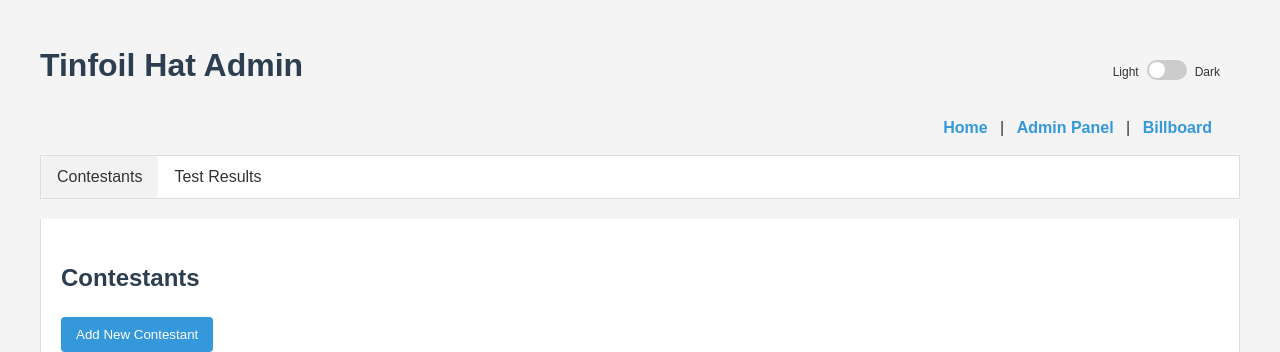
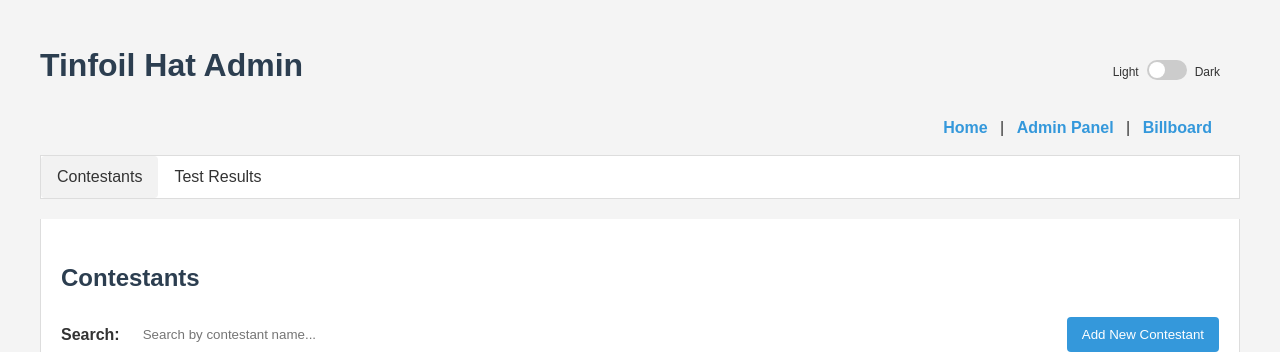
Before and after one commit to amne51ac/tinfoilhat, a Flask app: page /admin in a window 1280 px wide. Shown: the top 352 px of the page. Run offline with Flask 2, Linux system fonts and the light colour scheme; data that the repository does not hold is empty; parts of the project's set-up code (start-up, migrations or seed data) failed here and were passed over.

Commit message:
Add search to the leaderboard and admin

```diff
--- a/tinfoilhat/routes.py
+++ b/tinfoilhat/routes.py
@@ -282,6 +282,8 @@ def get_leaderboard():
     hat_type = request.args.get("hat_type")
     # Get show_all_types parameter
     show_all_types = request.args.get("show_all_types") == "true"
+    # Get search parameter
+    search = request.args.get("search", "").strip()
 
     db = get_db()
 
@@ -299,9 +301,10 @@ def get_leaderboard():
             JOIN test_result t ON c.id = t.contestant_id
                 AND t.average_attenuation = best_scores.max_att
                 AND t.hat_type = best_scores.hat_type
+            WHERE LOWER(c.name) LIKE LOWER(?)
             ORDER BY t.average_attenuation DESC
         """
-        params = []
+        params = [f"%{search}%"]
     elif hat_type and hat_type.lower() in ["classic", "hybrid"]:
         # Show best scores for the selected hat type for each contestant
         query = """
@@ -316,9 +319,10 @@ def get_leaderboard():
             JOIN test_result t ON c.id = t.contestant_id
                 AND t.average_attenuation = best_scores.max_att
                 AND t.hat_type = ?
+            WHERE LOWER(c.name) LIKE LOWER(?)
             ORDER BY t.average_attenuation DESC
         """
-        params = [hat_type.lower(), hat_type.lower()]
+        params = [hat_type.lower(), hat_type.lower(), f"%{search}%"]
     else:
         # Original query - showing only best scores regardless of hat type
         query = """
@@ -326,9 +330,10 @@ def get_leaderboard():
             FROM contestant c
             JOIN test_result t ON c.id = t.contestant_id
             WHERE t.is_best_score = 1
+            AND LOWER(c.name) LIKE LOWER(?)
             ORDER BY t.average_attenuation DESC
         """
-        params = []
+        params = [f"%{search}%"]
 
     # Execute the query
     leaderboard = db.execute(query, params).fetchall()
@@ -346,8 +351,14 @@ def get_leaderboard():
             }
         )
 
-    # Get all contestants for the dropdown
-    contestants = db.execute("SELECT id, name FROM contestant").fetchall()
+    # Get all contestants for the dropdown, filtered by search if provided
+    contestants_query = "SELECT id, name FROM contestant"
+    contestants_params = []
+    if search:
+        contestants_query += " WHERE LOWER(name) LIKE LOWER(?)"
+        contestants_params = [f"%{search}%"]
+
+    contestants = db.execute(contestants_query, contestants_params).fetchall()
 
     # Convert to list of dictionaries for JSON serialization
     contestants_data = []
@@ -1835,10 +1846,21 @@ def admin():
     """
     db = get_db()
 
+    # Get search parameter
+    search = request.args.get("search", "").strip()
+
+    # Build the contestants query
+    contestants_query = "SELECT id, name, phone_number, email, notes, created FROM contestant"
+    contestants_params = []
+
+    if search:
+        contestants_query += " WHERE LOWER(name) LIKE LOWER(?)"
+        contestants_params.append(f"%{search}%")
+
+    contestants_query += " ORDER BY name"
+
     # Get all contestants
-    contestants_rows = db.execute(
-        "SELECT id, name, phone_number, email, notes, created FROM contestant ORDER BY name"
-    ).fetchall()
+    contestants_rows = db.execute(contestants_query, contestants_params).fetchall()
 
     # Convert Row objects to dictionaries for JSON serialization
     contestants = []
@@ -1855,8 +1877,7 @@ def admin():
         )
 
     # Get all test results with contestant names
-    test_results_rows = db.execute(
-        """
+    test_results_query = """
         SELECT
             tr.id,
             tr.contestant_id,
@@ -1867,9 +1888,16 @@ def admin():
             tr.hat_type
         FROM test_result tr
         JOIN contestant c ON tr.contestant_id = c.id
-        ORDER BY tr.test_date DESC
-        """
-    ).fetchall()
+    """
+    test_results_params = []
+
+    if search:
+        test_results_query += " WHERE LOWER(c.name) LIKE LOWER(?)"
+        test_results_params.append(f"%{search}%")
+
+    test_results_query += " ORDER BY tr.test_date DESC"
+
+    test_results_rows = db.execute(test_results_query, test_results_params).fetchall()
 
     # Convert Row objects to dictionaries for JSON serialization
     test_results = []
@@ -1886,7 +1914,7 @@ def admin():
             }
         )
 
-    return render_template("admin.html", contestants=contestants, test_results=test_results)
+    return render_template("admin.html", contestants=contestants, test_results=test_results, search=search)
 
 
 @bp.route("/admin/contestants", methods=["POST"])
--- a/tinfoilhat/templates/admin.html
+++ b/tinfoilhat/templates/admin.html
@@ -333,7 +333,15 @@
 
         <div id="contestants" class="tabcontent" style="display: block;">
             <h2>Contestants</h2>
-            <button onclick="showAddContestantModal()">Add New Contestant</button>
+            <div style="display: flex; justify-content: space-between; align-items: center; margin-bottom: 15px;">
+                <div style="display: flex; align-items: center; gap: 10px;">
+                    <div class="filter-label" style="display: flex; align-items: center; margin-right: 5px;">
+                        <strong>Search:</strong>
+                    </div>
+                    <input type="text" id="search-input" placeholder="Search by contestant name..." style="flex: 1; padding: 8px; border: 1px solid var(--border-color); border-radius: 4px; background: var(--input-background); color: var(--text-color);" value="{{ search }}">
+                </div>
+                <button onclick="showAddContestantModal()">Add New Contestant</button>
+            </div>
             <table id="contestants-table">
                 <thead>
                     <tr>
@@ -776,6 +784,26 @@
                     alert('Error deleting test result');
                 }
             }
+
+            // Set up search input handler
+            const searchInput = document.getElementById('search-input');
+            let searchTimeout;
+            searchInput.addEventListener('input', function() {
+                // Clear previous timeout
+                clearTimeout(searchTimeout);
+                // Set new timeout to debounce search
+                searchTimeout = setTimeout(() => {
+                    // Update URL with search parameter
+                    const url = new URL(window.location.href);
+                    if (this.value) {
+                        url.searchParams.set('search', this.value);
+                    } else {
+                        url.searchParams.delete('search');
+                    }
+                    // Reload page with new search parameter
+                    window.location.href = url.toString();
+                }, 300); // Wait 300ms after user stops typing
+            });
         </script>
     </div>
 </body>
```
Also changed, not shown: tinfoilhat/templates/index.html (+33 -4 lines), README.md.
